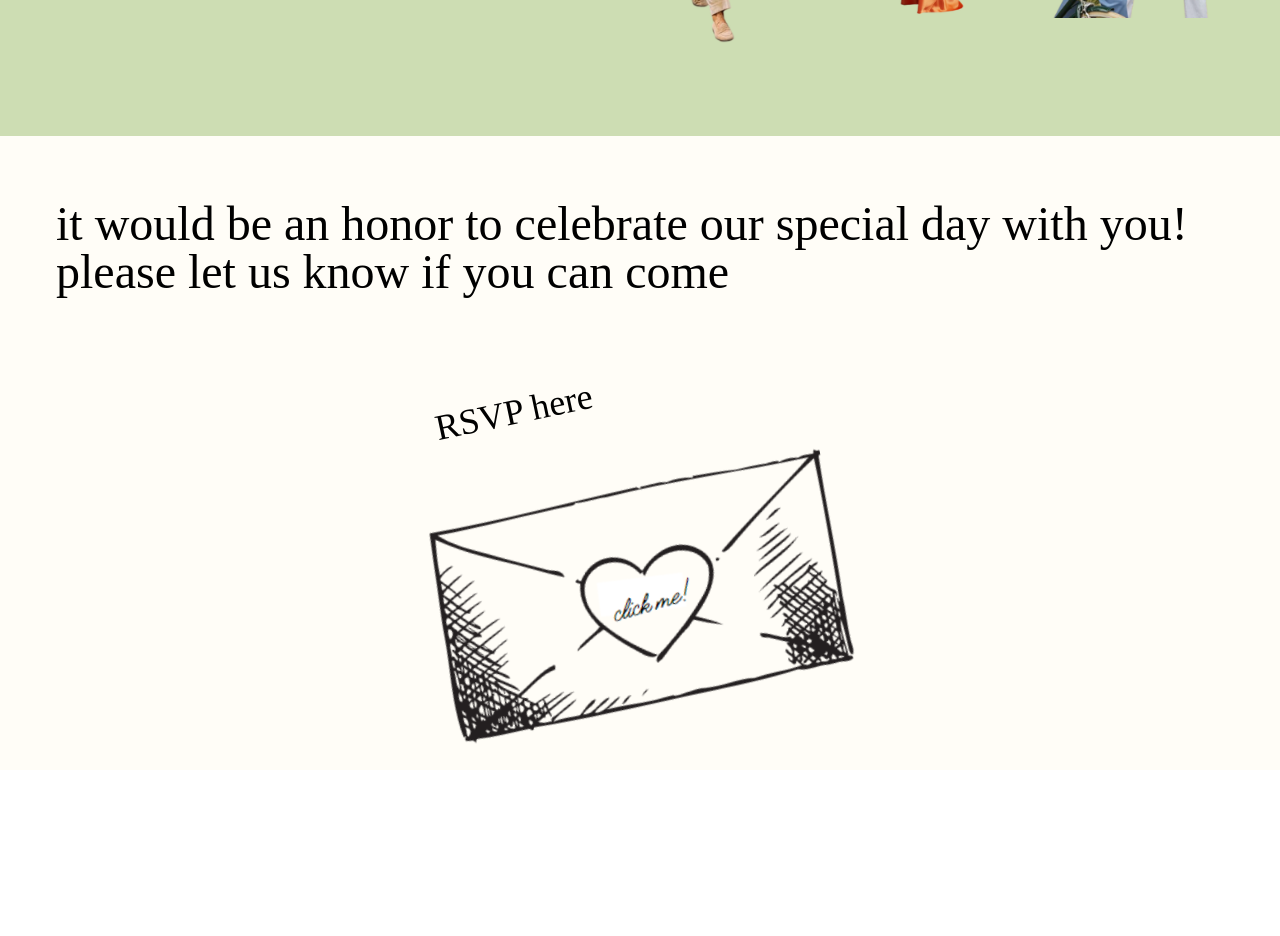
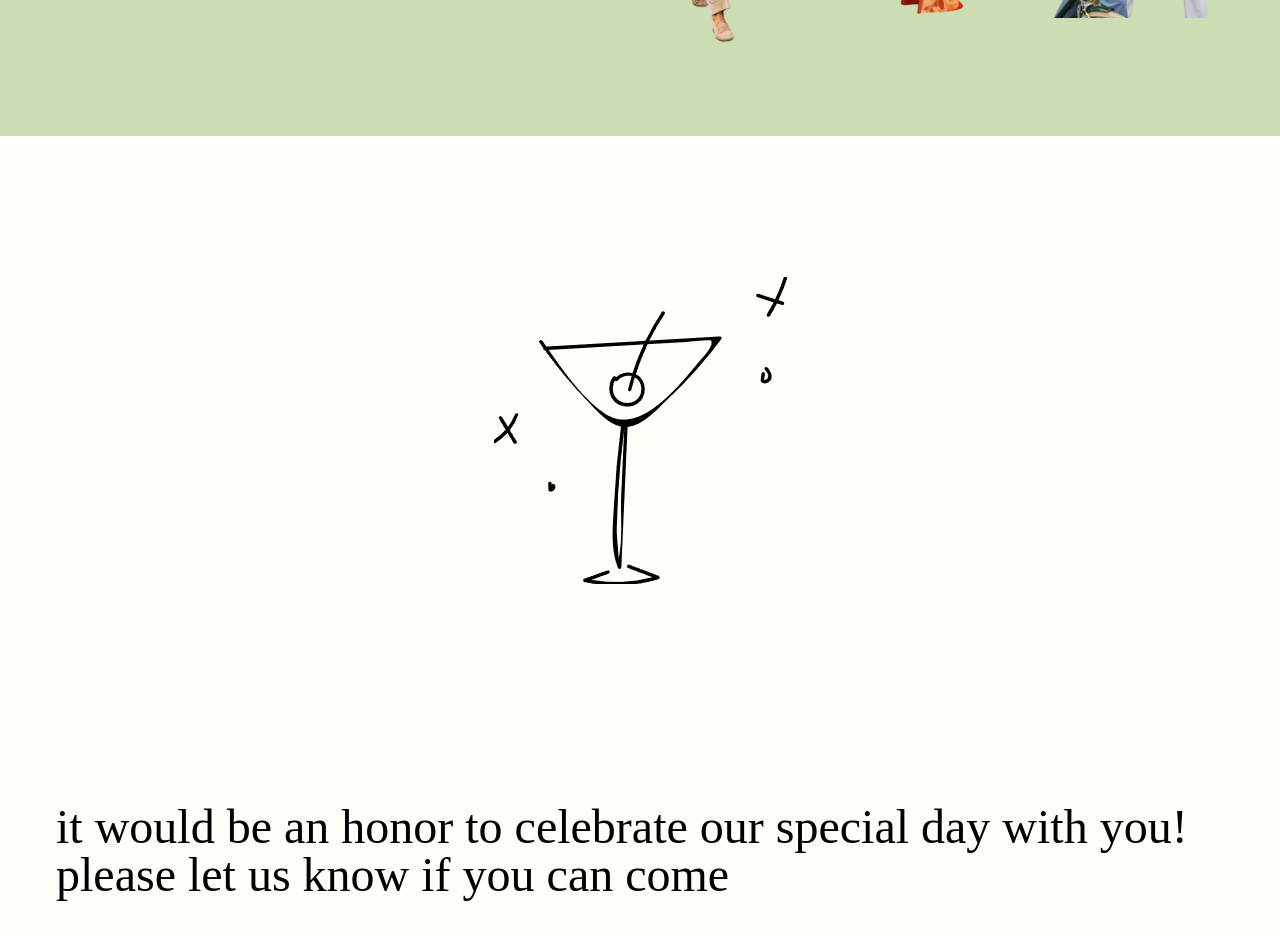
Before and after one commit to jigolaurito93/PoAndJoWedding, a React (Vite) app: page / in a window 1280 px wide. Shown: the part 4340-5276 px from the top of the page. Before the commit the page ends 5110 px from the top, so only its background shows below. Built offline with nearby package versions, Linux system fonts and the light colour scheme; a web font is replaced by a local one.

Commit message:
created cocktail poster section

```diff
--- /dev/null
+++ b/src/components/CocktailLogo.jsx
@@ -0,0 +1,12 @@
+import React from "react";
+import cocktailLogo from "../assets/cocktail-logo.png";
+
+export default function CocktailLogo() {
+  return (
+    <div id="cocktailLogo">
+      <div className="flex justify-center">
+        <img src={cocktailLogo} alt="" />
+      </div>
+    </div>
+  );
+}
--- a/src/index.css
+++ b/src/index.css
@@ -47,7 +47,8 @@ li {
 #fillerF,
 #navbar,
 #rsvp,
-#bellPoster {
+#bellPoster,
+#cocktailLogo {
   background-color: #fffdf7;
 }
 
@@ -82,6 +83,11 @@ li {
   background-color: #4f9592;
 }
 
-#colorPal1, #colorPal2, #colorPal3, #colorPal4, #colorPal5, #colorPal6 {
-  @apply duration-300 hover:scale-110 cursor-pointer
+#colorPal1,
+#colorPal2,
+#colorPal3,
+#colorPal4,
+#colorPal5,
+#colorPal6 {
+  @apply duration-300 hover:scale-110 cursor-pointer;
 }
--- a/src/views/Home.jsx
+++ b/src/views/Home.jsx
@@ -7,6 +7,7 @@ import Navbar from "../components/Navbar";
 import Rsvp from "../components/Rsvp";
 import BellPoster from "../components/BellPoster";
 import Attire from "../components/Attire";
+import CocktailLogo from "../components/CocktailLogo";
 
 function Home() {
   return (
@@ -18,6 +19,7 @@ function Home() {
       <Program />
       <BellPoster />
       <Attire />
+      <CocktailLogo />
       <Rsvp />
     </div>
   );
```
Also changed, not shown: src/assets/cocktail-logo.png (added).
